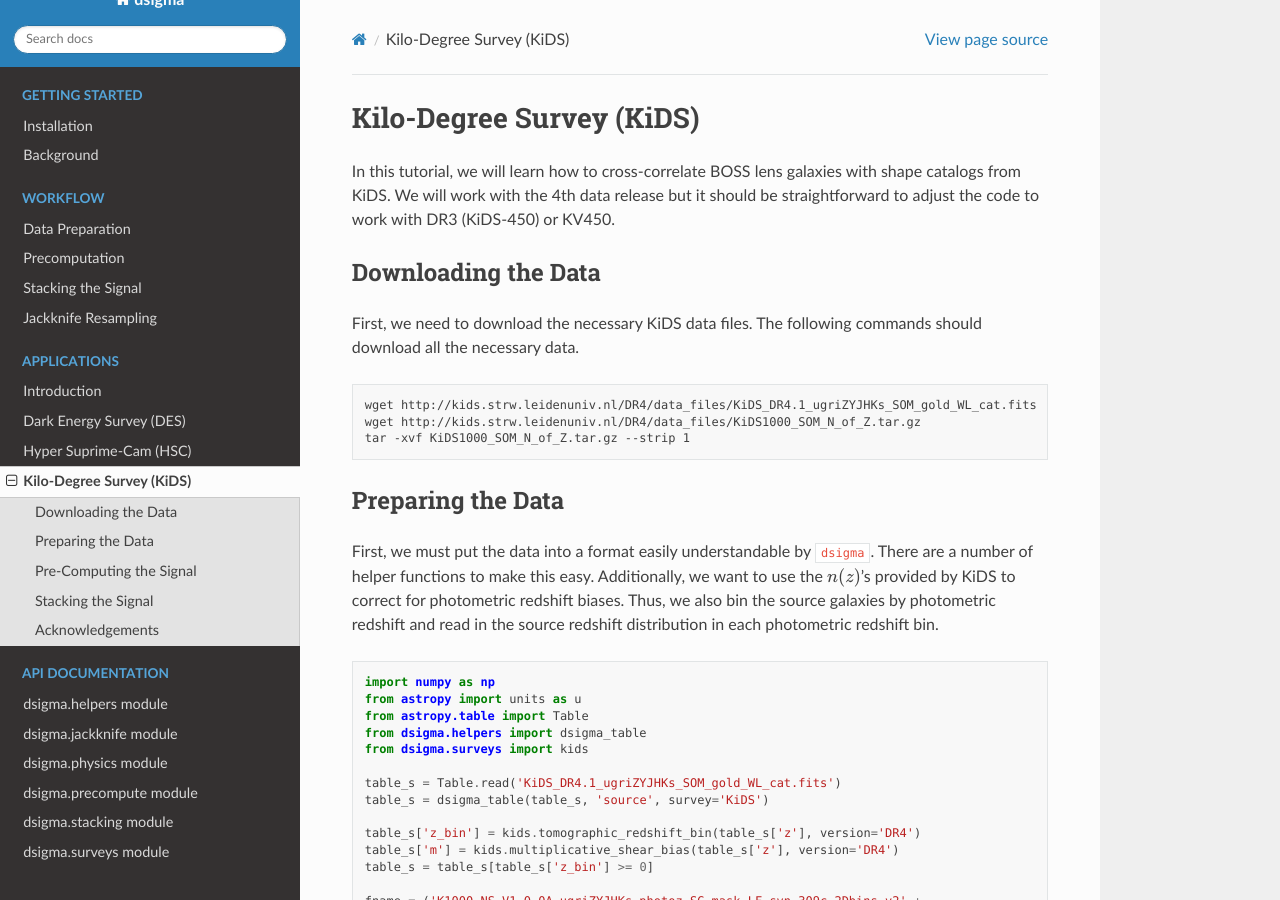
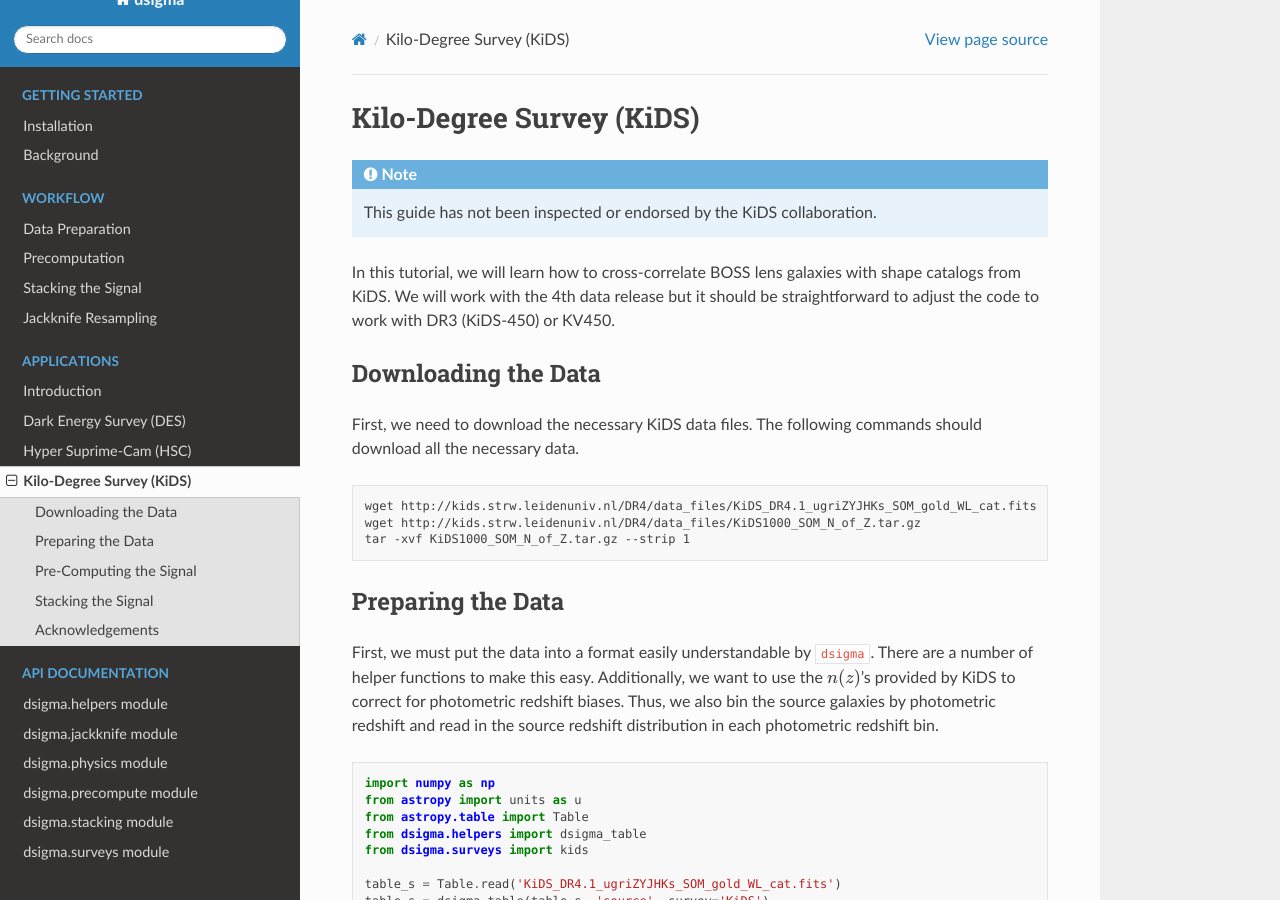
Before and after one commit to johannesulf/dsigma, a Sphinx documentation site: the page built from docs/application_kids.txt, in a window 1280 px wide and 900 px high. Built offline with Sphinx 7.4.7 and the Read the Docs theme 2.0.0, drawn with Linux system fonts in a browser that asks for light colours.

Commit message:
added specific notes in documentation about guides not being endorsed by DES/HSC/KiDS

```diff
--- a/docs/application_des.txt
+++ b/docs/application_des.txt
@@ -1,6 +1,9 @@
 ########################
 Dark Energy Survey (DES)
 ########################
+
+.. note::
+    This guide has not been inspected or endorsed by the DES collaboration.
 
 Here, we we will show how to cross-correlate BOSS lens galaxies with shape
 catalogs from DES. We will work with the Y1 data release, the only release
--- a/docs/application_hsc.txt
+++ b/docs/application_hsc.txt
@@ -1,6 +1,9 @@
 #######################
 Hyper Suprime-Cam (HSC)
 #######################
+
+.. note::
+    This guide has not been inspected or endorsed by the HSC collaboration.
 
 In this tutorial, we will learn how to cross-correlate BOSS lens galaxies with
 shape catalogs from the HSC survey.
--- a/docs/application_kids.txt
+++ b/docs/application_kids.txt
@@ -1,6 +1,9 @@
 #########################
 Kilo-Degree Survey (KiDS)
 #########################
+
+.. note::
+    This guide has not been inspected or endorsed by the KiDS collaboration.
 
 In this tutorial, we will learn how to cross-correlate BOSS lens galaxies with
 shape catalogs from KiDS. We will work with the 4th data release but it
```
